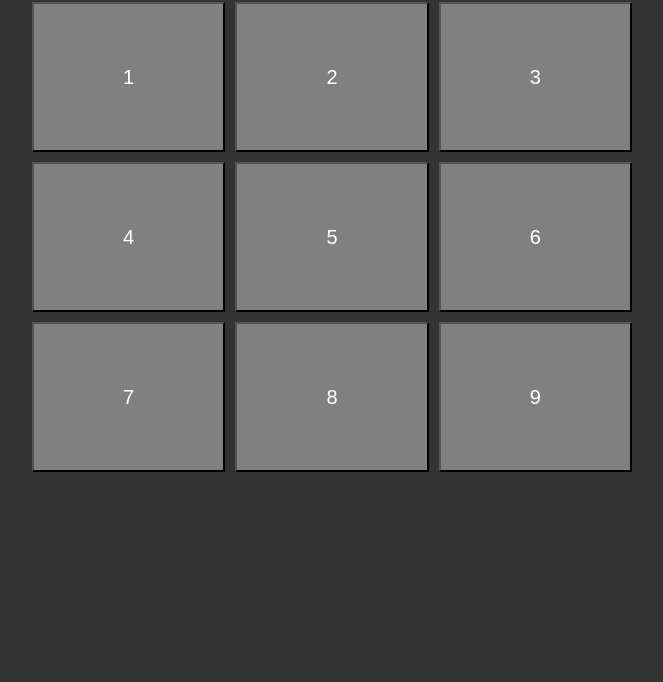
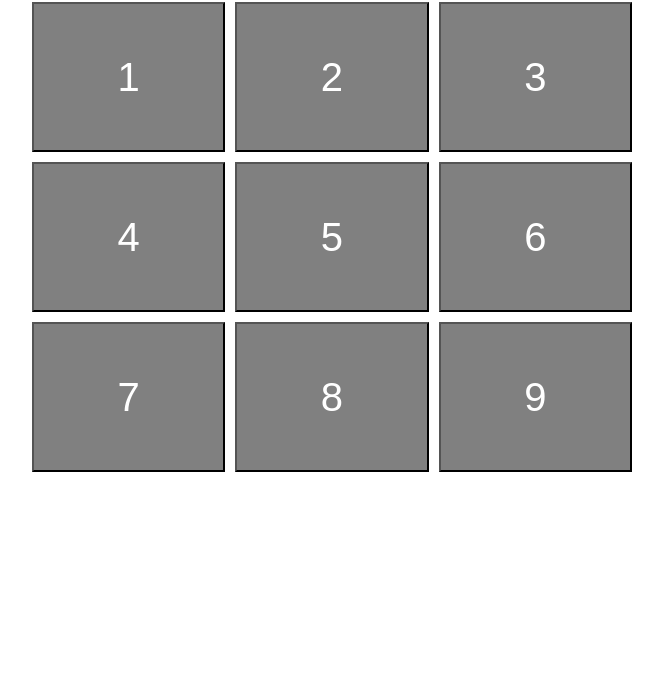
Before and after one commit to okabamac/Andela-Challenge-Grid-Rotator, a plain HTML site: page index.html in a window 1280 px wide. Shown: the part 118-800 px from the top of the page, without its empty margins (308-971 px from the left). Drawn offline with Linux system fonts and the light colour scheme.

Commit message:
Made some changes to the body background and the font-size and color

```diff
--- a/main.js
+++ b/main.js
@@ -3,7 +3,7 @@ let wheel = document.querySelectorAll('.wheels');
 
 function rotate(list, times) {
     while (times--) {
-        var temp = list.shift();
+        let temp = list.shift();
         list.push(temp)
     }
     wheel[0].innerHTML = list[0];
--- a/style.css
+++ b/style.css
@@ -5,7 +5,7 @@
 }
 
 body {
-    background: #333;
+  background: #fff;
   color: #fff;
   font-family: Arial, Helvetica, sans-serif;
   align-items: center;
@@ -16,6 +16,7 @@ body {
   position: absolute;
   top: 10vh;
   font-size: 40px;
+  color: #333;
   left: 50%;
   margin-right: -50%;
   transform: translate(-50%, -50%);
@@ -32,14 +33,9 @@ body {
   grid-gap: 10px;
 }
 
-.wheels {
-    background: grey;
-    color: #fff;
-    font-size: 20px;
-}
-
+.wheels,
 .control {
   background: grey;
   color: #fff;
-    font-size: 20px;
+  font-size: 40px;
 }
```
Lines whose indentation alone changed are shown as unchanged.
